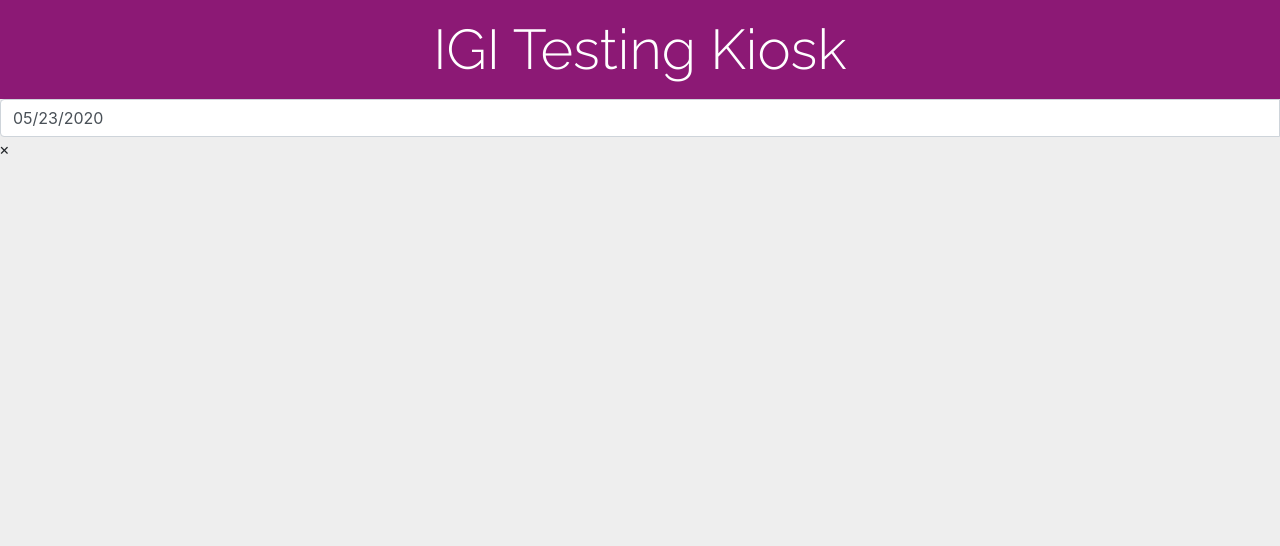
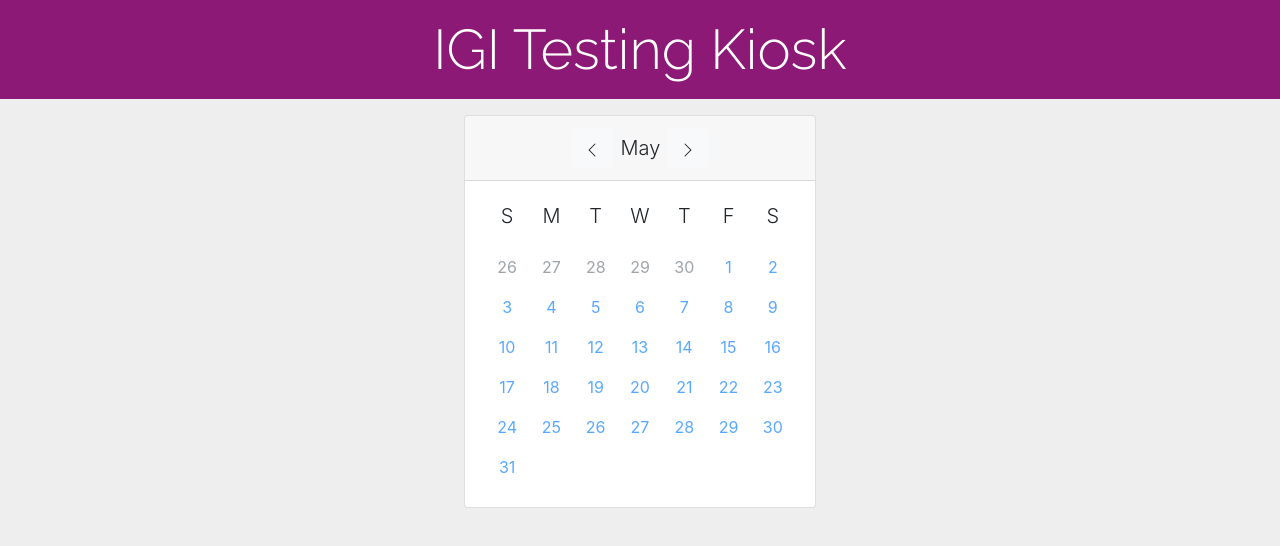
Before and after one commit to innovativegenomics/igi-testing-kiosk, a React (Create React App) app in the folder frontend/: page /scheduler in a window 1280 px wide. Shown: the top 546 px of the page. Built offline with nearby package versions, Linux system fonts and the light colour scheme.

Commit message:
Add calendar widget

```diff
--- a/frontend/package.json
+++ b/frontend/package.json
@@ -12,6 +12,7 @@
     "react": "^16.13.1",
     "react-bootstrap": "^1.0.1",
     "react-dom": "^16.13.1",
+    "react-icons": "^3.10.0",
     "react-redux": "^7.2.0",
     "react-router-dom": "^5.2.0",
     "react-scripts": "3.4.1",
--- /dev/null
+++ b/frontend/src/components/calendar.component.js
@@ -0,0 +1,105 @@
+import React, { Component } from 'react';
+import { BsChevronLeft, BsChevronRight } from 'react-icons/bs';
+import './calendar.css';
+
+class DateButton extends Component {
+    render() {
+        if(this.props.grey) {
+            return (
+                <div className='col m-0 p-0'><button className='btn btn-outline-primary border-0 btn-circle btn-sm text-secondary' disabled>{this.props.day}</button></div>
+            );
+        } else if(this.props.invisible) {
+            return (
+                <div className='col m-0 p-0'><button className='btn btn-outline-primary border-0 btn-circle btn-sm invisible' disabled>{this.props.day}</button></div>
+            );
+        }else if(this.props.active) {
+            return (
+                <div className='col m-0 p-0'><button className='btn btn-outline-primary border-0 btn-circle btn-sm active'>{this.props.day}</button></div>
+            );
+        } else{
+            return (
+                <div className='col m-0 p-0'><button className='btn btn-outline-primary border-0 btn-circle btn-sm' disabled>{this.props.day}</button></div>
+            );
+        }
+    }
+}
+
+const daysInMonth = [31, 28, 31, 30, 31, 30, 31, 31, 30, 31, 30, 31];
+const months = ['January', 'Febuary', 'March', 'April', 'May', 'June', 'July', 'August', 'September', 'October', 'November', 'December'];
+
+export default class Calendar extends Component {
+    constructor(props) {
+        super(props);
+        this.state = {
+            year: new Date().getFullYear(),
+            month: new Date().getMonth()
+        };
+    }
+
+    render() {
+        const startDay = new Date(this.state.year, this.state.month, 1).getDay();
+        const lastMonth = this.state.month > 0 ? this.state.month - 1 : 11;
+        let btns = [];
+        for(var i = 0;i < 6;i++){
+            let btnRow = [];
+            for(var d = 0;d < 7;d++) {
+                let day = i*7+d;
+                if(day<startDay) {
+                    btnRow.push(<DateButton grey={true} day={daysInMonth[lastMonth]-startDay+1+day} key={day}/>);
+                } else if(day>=startDay && day < daysInMonth[this.state.month]+startDay) {
+                    btnRow.push(<DateButton active={false} day={day-startDay+1} key={day}/>);
+                } else {
+                    btnRow.push(<DateButton invisible={true} day={day-startDay+1} key={day}/>);
+                }
+            }
+            btns.push(<div className='row m-0 p-0' key={i}>{btnRow}</div>);
+        }
+        return (
+            <div className='card text-center' style={{width: '22rem'}}>
+                <div className='card-header'>
+                    <div className='btn-group'>
+                        <button className='btn btn-light' onClick={() => {this.setState({month: (this.state.month - 1) < 0 ? 11 : this.state.month - 1, year: (this.state.month - 1) < 0 ? this.state.year - 1 : this.state.year})}}><BsChevronLeft/></button>
+                        <p className='lead p-2 m-0' style={{lineHeight: 1.2}}>{months[this.state.month]}</p>
+                        <button className='btn btn-light' onClick={() => {this.setState({month:(this.state.month + 1) % 12, year: ((this.state.month + 1) % 12 === 0) ? this.state.year + 1 : this.state.year})}}><BsChevronRight/></button>
+                    </div>
+                </div>
+                <div className='card-body'>
+                    {/* <table>
+                        <thead>
+                            <tr>
+                                <th>S</th>
+                                <th>M</th>
+                                <th>T</th>
+                                <th>W</th>
+                                <th>T</th>
+                                <th>F</th>
+                                <th>S</th>
+                            </tr>
+                        </thead>
+                        <tbody>
+                            <tr>
+                                <td><button className='btn btn-outline-primary border-0 btn-circle btn-sm'>1</button></td>
+                                <td><button className='btn btn-outline-primary border-0 btn-circle btn-sm'>2</button></td>
+                                <td><button className='btn btn-outline-primary border-0 btn-circle btn-sm'>3</button></td>
+                                <td><button className='btn btn-outline-primary border-0 btn-circle btn-sm'>4</button></td>
+                                <td><button className='btn btn-outline-primary border-0 btn-circle btn-sm'>5</button></td>
+                                <td><button className='btn btn-outline-primary border-0 btn-circle btn-sm'>6</button></td>
+                                <td><button className='btn btn-outline-primary border-0 btn-circle btn-sm'>7</button></td>
+                            </tr>
+                        </tbody>
+                    </table> */}
+                    <div className='row m-0 p-0'>
+                        <div className='col m-0 p-0'><p className='lead'>S</p></div>
+                        <div className='col m-0 p-0'><p className='lead'>M</p></div>
+                        <div className='col m-0 p-0'><p className='lead'>T</p></div>
+                        <div className='col m-0 p-0'><p className='lead'>W</p></div>
+                        <div className='col m-0 p-0'><p className='lead'>T</p></div>
+                        <div className='col m-0 p-0'><p className='lead'>F</p></div>
+                        <div className='col m-0 p-0'><p className='lead'>S</p></div>
+                    </div>
+                    {btns}
+                </div>
+            </div>
+        );
+    }
+}
--- /dev/null
+++ b/frontend/src/components/calendar.css
@@ -0,0 +1,24 @@
+.btn-circle.btn-sm {
+    width: 40px;
+    height: 40px;
+    padding: 6px 0px;
+    border-radius: 20px;
+    font-size: 16px;
+    text-align: center;
+}
+.btn-circle.btn-md {
+    width: 50px;
+    height: 50px;
+    padding: 7px 10px;
+    border-radius: 25px;
+    font-size: 10px;
+    text-align: center;
+}
+.btn-circle.btn-xl {
+    width: 70px;
+    height: 70px;
+    padding: 10px 16px;
+    border-radius: 35px;
+    font-size: 12px;
+    text-align: center;
+}
--- a/frontend/src/components/scheduler.component.js
+++ b/frontend/src/components/scheduler.component.js
@@ -4,7 +4,7 @@ import Form from 'react-bootstrap/Form';
 
 import Navbar from './navbar.component';
 import './scheduler.css';
-import DatePicker from './datepicker.component';
+import Calendar from './calendar.component';
 
 export default class Scheduler extends Component {
     constructor(props) {
@@ -38,12 +38,10 @@ export default class Scheduler extends Component {
         return (
             <div>
                 <Navbar heightChangeCallback={this.navHeightChange}/>
-                <div className='position-absolute overflow-hidden scheduler' style={{height: `${this.state.height}px`, top: `${this.state.navHeight}px`}}>
-                    <Form>
-                        <Form.Group>
-                            <DatePicker value={this.state.selectedDate} onChange={this.handleDateChange}/>
-                        </Form.Group>
-                    </Form>
+                <div className='position-absolute overflow-hidden scheduler' style={{minHeight: `${this.state.height}px`, top: `${this.state.navHeight}px`}}>
+                    <div className='d-flex flex-column justify-content-center h-100 align-items-center pt-3'>
+                        <Calendar/>
+                    </div>
                 </div>
             </div>
         );
--- a/frontend/src/components/scheduler.css
+++ b/frontend/src/components/scheduler.css
@@ -1,5 +1,4 @@
 .scheduler{
     width: 100vw;
-    height: 100vh;
     background-color: #eeeeee;
 }
```
Also changed, not shown: 1 other file (tests, documents, lock files or other folders).
